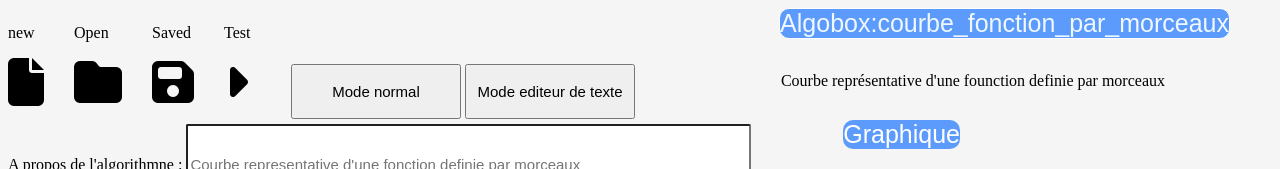
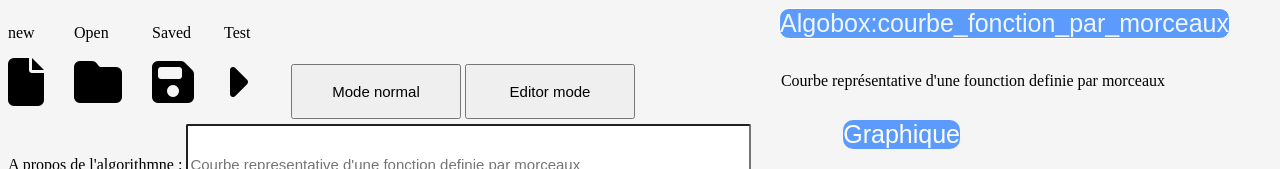
Before and after one commit to EKRAANGEEPHRAIM/my-project---algorithm, a plain HTML site: page index.html in a window 1280 px wide. Shown: the top 169 px of the page. Drawn offline with Linux system fonts and the light colour scheme.

```diff
--- a/index.html
+++ b/index.html
@@ -40,7 +40,7 @@
 <!-- to creation the  buttons in center -->
 <div class="but-mode">
 <button class="mode-normal" >Mode normal</button>
-    <button class="mode-text"> Mode editeur de texte</button>
+    <button class="mode-text"> Editor mode</button>
 </div>
 <br>
 
```
